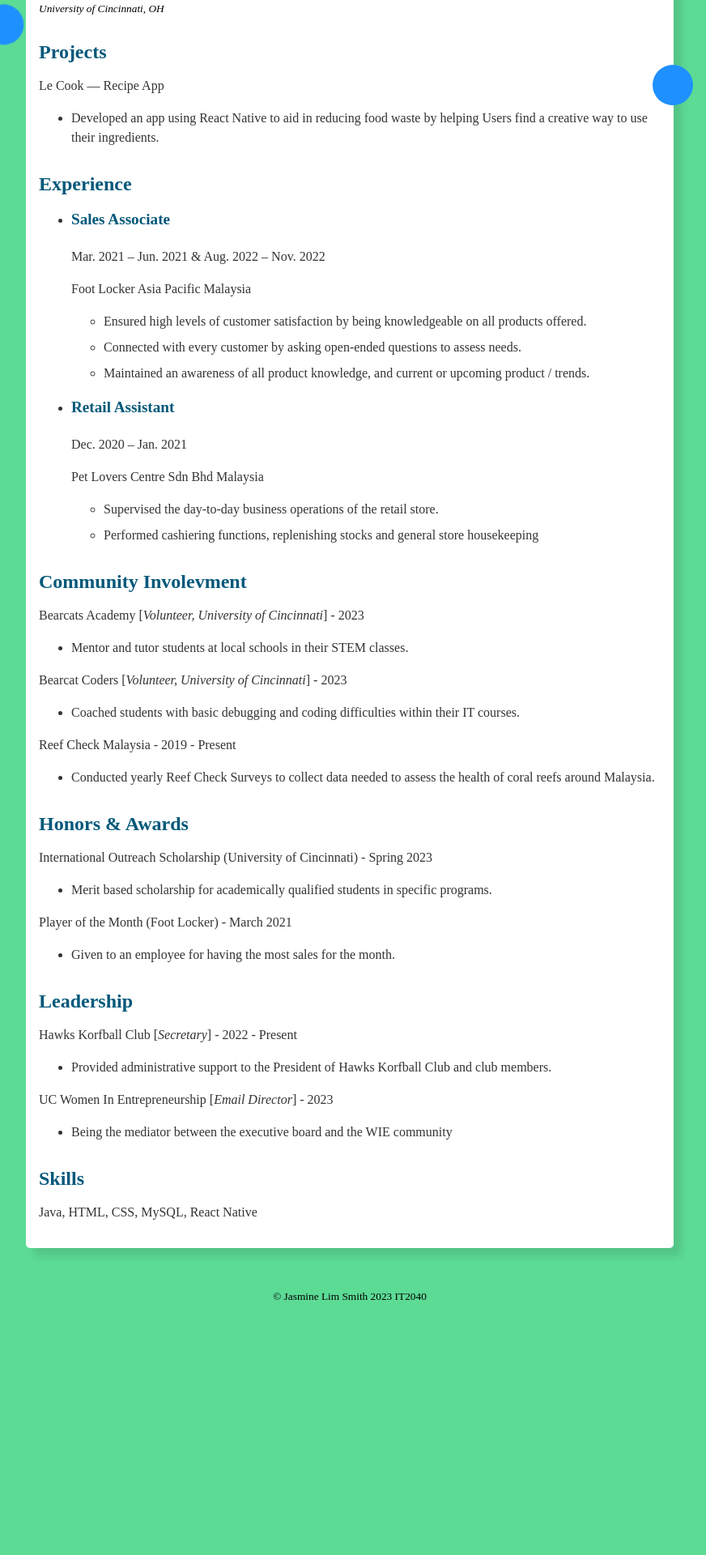
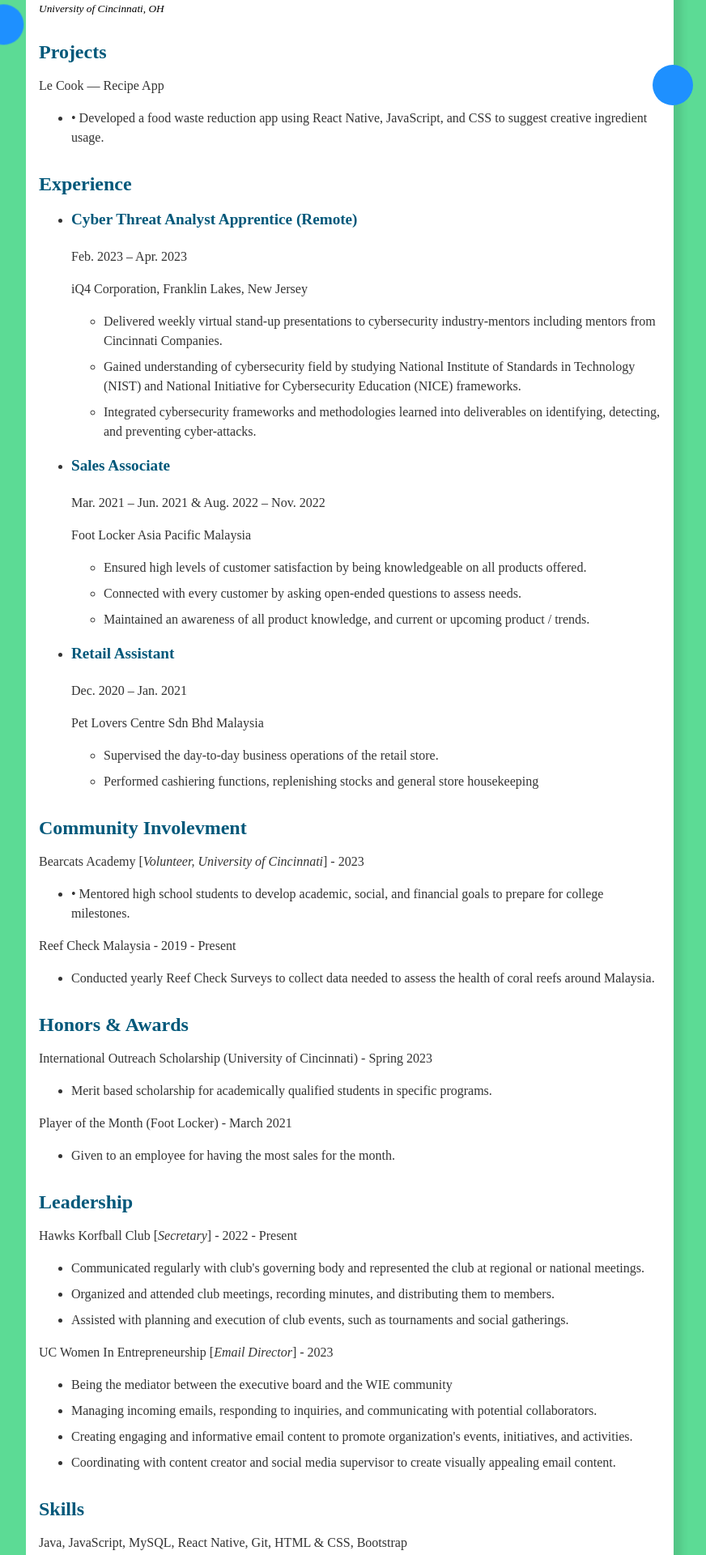
Before and after one commit to jasmineLS/jasmineLS.github.io, a plain HTML site: page resume.html in a window 1280 px wide. Shown: the part 550-2470 px from the top of the page at 81% size, without its empty margins (208-1080 px from the left). Before the commit the page ends 2159 px from the top, so only its background shows below. Drawn offline with Linux system fonts and the light colour scheme.

Commit message:
Update resume.html

```diff
--- a/resume.html
+++ b/resume.html
@@ -36,12 +36,21 @@
       <h2>Projects</h2>
       <p>Le Cook — Recipe App</p>
       <ul>
-        <li>Developed an app using React Native to aid in reducing food waste by helping Users find a creative way to use
-          their ingredients.</li>
+        <li>•	Developed a food waste reduction app using React Native, JavaScript, and CSS to suggest creative ingredient usage.</li>
         </ul>
 
       <h2>Experience</h2>
       <ul>
+        <li>
+          <h3>Cyber Threat Analyst Apprentice (Remote)	</h3>
+          <p>Feb. 2023 – Apr. 2023</p>
+          <p>iQ4 Corporation, Franklin Lakes, New Jersey</p>
+          <ul>
+            <li>Delivered weekly virtual stand-up presentations to cybersecurity industry-mentors including mentors from Cincinnati Companies.</li>
+            <li>Gained understanding of cybersecurity field by studying National Institute of Standards in Technology (NIST) and National Initiative for Cybersecurity Education (NICE) frameworks.</li>
+            <li>Integrated cybersecurity frameworks and methodologies learned into deliverables on identifying, detecting, and preventing cyber-attacks.</li>
+          </ul>
+        </li>
         <li>
           <h3>Sales Associate</h3>
           <p>Mar. 2021 – Jun. 2021 &amp; Aug. 2022 – Nov. 2022</p>
@@ -67,11 +76,7 @@
         <p>
           Bearcats Academy [<i>Volunteer, University of Cincinnati</i>] - 2023</p>
         <ul>
-          <li>Mentor and tutor students at local schools in their STEM classes.</li>
-          </ul>
-        <p>Bearcat Coders [<i>Volunteer, University of Cincinnati</i>] - 2023</p>
-        <ul>
-          <li>Coached students with basic debugging and coding difficulties within their IT courses.</li>
+          <li>•	Mentored high school students to develop academic, social, and financial goals to prepare for college milestones.</li>
           </ul>
           <p>Reef Check Malaysia - 2019 - Present</p>
         <ul>
@@ -91,15 +96,22 @@
           <h2>Leadership</h2>
           <p>Hawks Korfball Club [<i>Secretary</i>] - 2022 - Present</p>
           <ul>
-            <li>Provided administrative support to the President of Hawks Korfball Club and club members.</li>
+            <li>Communicated regularly with club's governing body and represented the club at regional or national meetings.</li>
+            <li> Organized and attended club meetings, recording minutes, and distributing them to members.</li>
+            <li>Assisted with planning and execution of club events, such as tournaments and social gatherings.</li>
+
             </ul>
             <p>UC Women In Entrepreneurship [<i>Email Director</i>] - 2023</p>
           <ul>
             <li>Being the mediator between the executive board and the WIE community</li>
+            <li>Managing incoming emails, responding to inquiries, and communicating with potential collaborators.</li>
+            <li>Creating engaging and informative email content to promote organization's events, initiatives, and activities.</li>
+            <li>Coordinating with content creator and social media supervisor to create visually appealing email content.
+              </li>
             </ul>
 
             <h2>Skills</h2>
-      <p>Java, HTML, CSS, MySQL, React Native</p>
+      <p>Java, JavaScript, MySQL, React Native, Git, HTML & CSS, Bootstrap</p>
 
 
 
```
